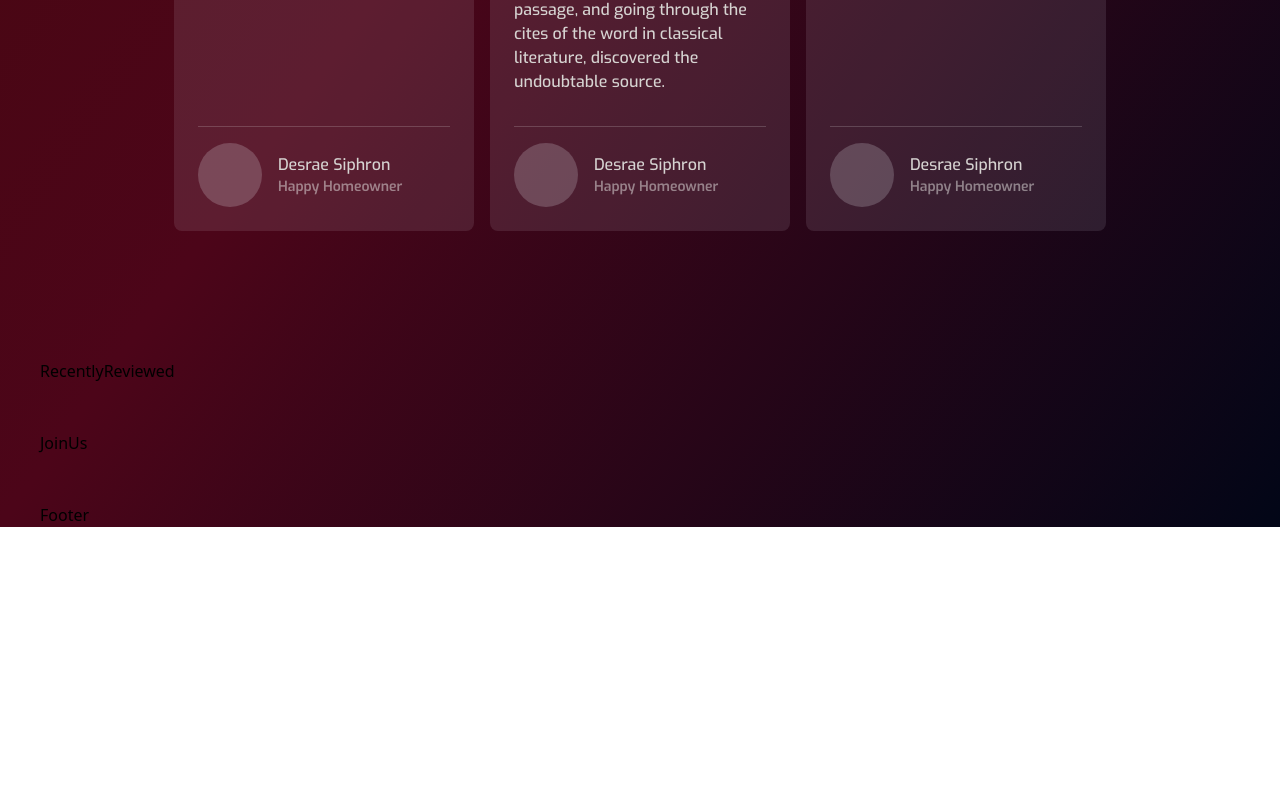
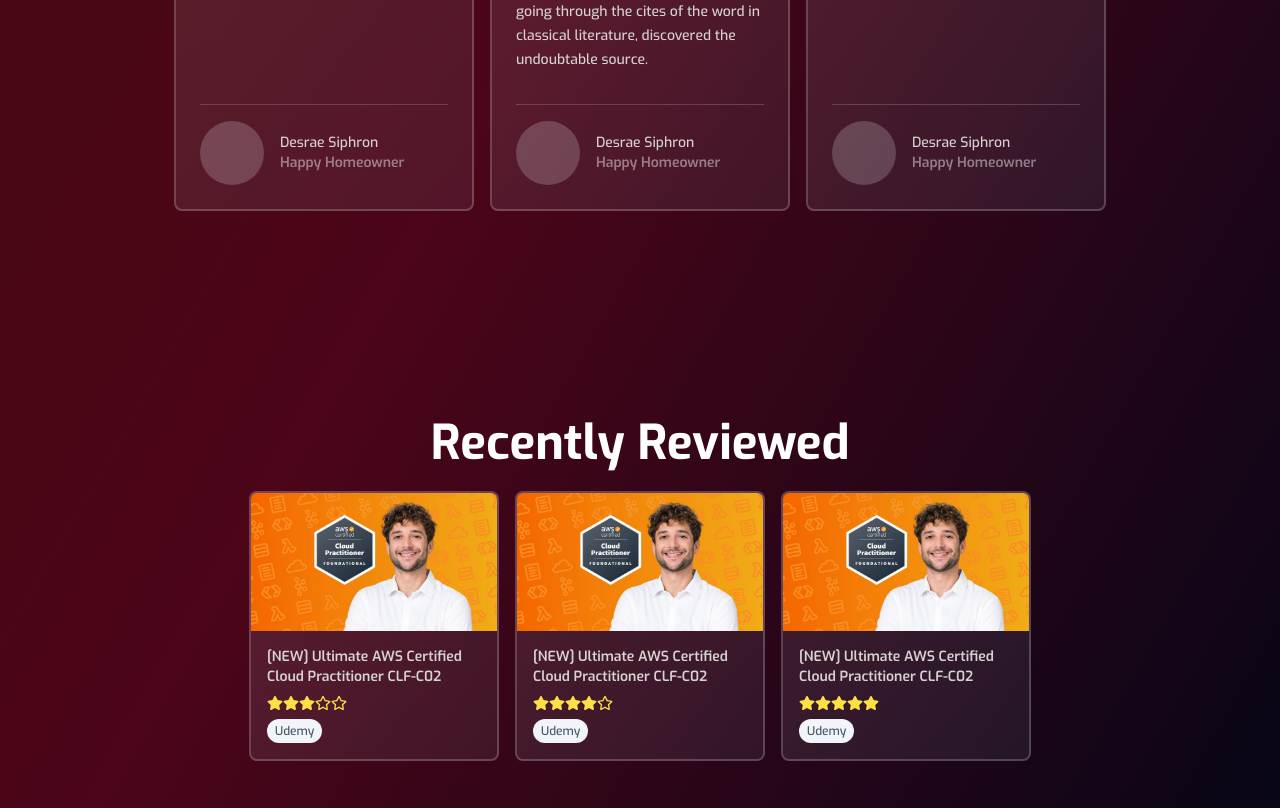
Before and after one commit to 94farooqui/credirate, a React (Vite) app in the folder frontend/: page / in a window 1280 px wide. Shown: the part 1272-2080 px from the top of the page. Before the commit the page ends 1799 px from the top, so only its background shows below. Built offline with nearby package versions, Linux system fonts and the light colour scheme.

Commit message:
added reviewed bar

```diff
--- a/frontend/package.json
+++ b/frontend/package.json
@@ -10,9 +10,11 @@
     "preview": "vite preview"
   },
   "dependencies": {
+    "flowbite-react": "^0.10.1",
     "react": "^18.3.1",
     "react-dom": "^18.3.1",
-    "react-router-dom": "^6.24.0"
+    "react-router-dom": "^6.24.0",
+    "react-simple-star-rating": "^5.1.7"
   },
   "devDependencies": {
     "@types/react": "^18.3.3",
--- a/frontend/src/components/LandingPageComponents/RecentlyReviewed.tsx
+++ b/frontend/src/components/LandingPageComponents/RecentlyReviewed.tsx
@@ -1,9 +1,27 @@
 import React from 'react'
+import {reviewed} from './../../data/LandingPageData'
+import ReviewedCard from './ReviewedCard'
+
+export interface ReviewItem {
+  image:string,
+  item_name:string,
+  rating:number,
+  tag: string
+}
 
 const RecentlyReviewed = () => {
   return (
-    <div>RecentlyReviewed</div>
-  )
+    <div className='w-full py-20 '>
+
+        <div className='font-exo flex flex-col items-center gap-6 text-white w-[80%] mx-auto'>
+            <h2 className='text-5xl font-bold'>{reviewed.title}</h2>
+            <div className='flex gap-4'>
+                {reviewed.reviewed_list.map(item => <ReviewedCard props={item} />)}
+            </div>
+        </div>
+    </div>
+)
 }
 
+
 export default RecentlyReviewed
--- /dev/null
+++ b/frontend/src/components/LandingPageComponents/ReviewedCard.tsx
@@ -0,0 +1,27 @@
+import React from 'react'
+import { Test } from './Testimoniols'
+import { ReviewItem } from './RecentlyReviewed'
+import MyStarComponent from '../MyStarComponent'
+
+
+interface ReviewedProps {
+    props: ReviewItem
+}
+
+
+const ReviewedCard = ({ props }: ReviewedProps) => {
+    return (
+        <div className='w-[250px] overflow-hidden bg-gradient-to-br from-slate-100/10 to-slate-400/10 rounded-lg text-stone-300 font-medium flex flex-col justify-between gap-8 border-2 border-slate-100/20'>
+            <div className='flex flex-col gap-4'>
+                <img src={props.image} />
+                <div className='flex flex-col gap-2 px-4 pb-4'>
+                    <h2 className='text-sm font-semibold'>{props.item_name}</h2>
+                    <MyStarComponent value={props.rating} />
+                    <span className='self-start bg-slate-100 rounded-full py-1 px-2 text-xs text-slate-600'>{props.tag}</span>
+                </div>
+            </div>
+        </div>
+    )
+}
+
+export default ReviewedCard
--- a/frontend/src/components/LandingPageComponents/TestimonialCard.tsx
+++ b/frontend/src/components/LandingPageComponents/TestimonialCard.tsx
@@ -8,9 +8,9 @@
 
 const TestimonialCard = ({test} : TestProps) => {
     return (
-        <div className='w-[300px] bg-slate-100/10 p-6 rounded-lg text-stone-300 font-medium flex flex-col justify-between gap-8'>
+        <div className='w-[300px] bg-gradient-to-br from-slate-100/10 to-slate-400/10 p-6 rounded-lg text-stone-300 font-medium flex flex-col justify-between gap-8 border-2 border-slate-100/20'>
             <div className='p-0'>
-                <p>{test.message}</p>
+                <p className='text-sm leading-6'>{test.message}</p>
             </div>
             <div className='flex flex-col gap-4'>
                 <span className='border-t border-stone-200/20'></span>
@@ -18,9 +18,9 @@
                     <div className='w-16 h-16 rounded-full bg-slate-100/20'>
 
                     </div>
-                    <div>
+                    <div className='text-sm'>
                         <p className=''>{test.user.name}</p>
-                        <p className='text-sm font-semibold text-stone-200/50'>{test.user.tag_name}</p>
+                        <p className='font-semibold text-stone-200/50'>{test.user.tag_name}</p>
                     </div>
                 </div>
             </div>
--- /dev/null
+++ b/frontend/src/components/MyStarComponent.tsx
@@ -0,0 +1,21 @@
+import React from 'react'
+import { FaRegStar } from "react-icons/fa";
+import { FaStar } from "react-icons/fa";
+
+interface RatingProps{
+    value : number
+}
+
+
+const MyStarComponent:React.FC<RatingProps> = ({value}) => {
+    const unfilled = 5 - value
+  return (
+    <div className='flex'>
+        {[...Array(value)].map(filled => <FaStar className='text-yellow-300'/>)}
+        {[...Array(unfilled)].map(unfilled => <FaRegStar className='text-yellow-300'/>)}
+
+    </div>
+  )
+}
+
+export default MyStarComponent
--- a/frontend/src/data/LandingPageData.ts
+++ b/frontend/src/data/LandingPageData.ts
@@ -1,3 +1,5 @@
+import CoursePic from './../assets/LandingPage/course_pic.jpg'
+
 export const hero = {
     title:"DISCOVER, REVIEW AND SHARE YOUR EXPERIENCES",
     sub_title:"Find and review online degrees, courses, colleges and universities.\n Help and guide others in their edu-journey. ",
@@ -40,3 +42,27 @@
     ]
 
 }
+
+export const reviewed = {
+    title:"Recently Reviewed",
+    reviewed_list : [
+        {
+            image:CoursePic,
+            item_name:"[NEW] Ultimate AWS Certified Cloud Practitioner CLF-C02",
+            rating:3,
+            tag:"Udemy"
+        },
+        {
+            image:CoursePic,
+            item_name:"[NEW] Ultimate AWS Certified Cloud Practitioner CLF-C02",
+            rating:4,
+            tag:"Udemy"
+        },
+        {
+            image:CoursePic,
+            item_name:"[NEW] Ultimate AWS Certified Cloud Practitioner CLF-C02",
+            rating:5,
+            tag:"Udemy"
+        }
+    ]
+}
```
Also changed, not shown: frontend/src/components/LandingPageComponents/Testimoniols.tsx (+4 -4 lines), frontend/src/assets/LandingPage/course_pic.jpg (added), 1 other file (tests, documents, lock files or other folders).
